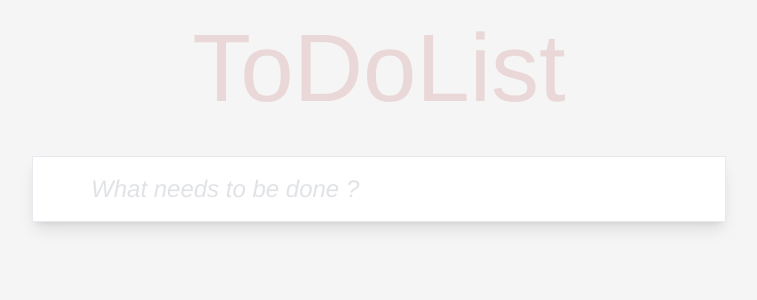
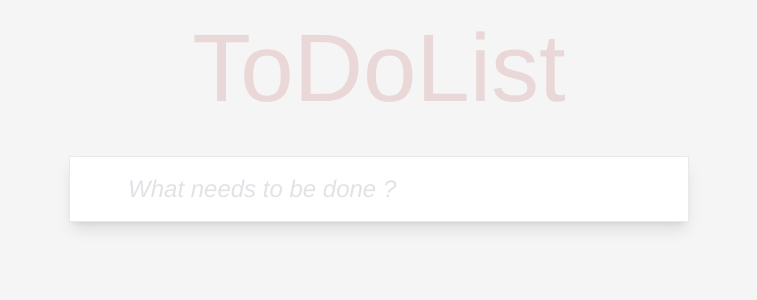
Before and after one commit to ShvydchenkoAndrii/todo-with-NextJs, a Next.js app: page / in a window 1280 px wide. Shown: the top 300 px of the page, without its empty margins (261-1018 px from the left). Built offline with nearby package versions, Linux system fonts and the light colour scheme.

Commit message:
added responsive

```diff
--- a/pages/index.js
+++ b/pages/index.js
@@ -179,7 +179,7 @@ export default function ToDo() {
     <>
       <div className="flex flex-col items-center gap-10 py-5 font-sans">
         <div>
-          <h1 className="text-h1 text-8xl">ToDoList</h1>
+          <h1 className="text-h1 text-4xl lg:text-8xl md:text-6xl">ToDoList</h1>
         </div>
         <div className="bg-white shadow-lg border border-gray border-opacity-20">
           <div className="flex flex-row justify-center items-center">
@@ -196,9 +196,9 @@ export default function ToDo() {
               ▾
             </span>
             <input
-              className="placeholder:text-2xl placeholder:italic font-sans text-2xl py-16 pr-16 pl-5 focus:outline-0 font-normal placeholder:opacity-30"
+              className="placeholder:text-2xl placeholder:italic font-sans text-2xl
+              py-16 pr-16 pl-5 focus:outline-0 font-normal placeholder:opacity-30 w-340 md:w-640"
               typeof="text"
-              size={42}
               id="textInp"
               ref={txtInput}
               placeholder="What needs to be done ?"
@@ -213,8 +213,8 @@ export default function ToDo() {
         </div>
         {state.items.length > 0 ? (
           <>
-            <div className="bg-white shadow-inner border border-gray border-opacity-25 relative w-144 h-1 -top-10 "></div>
-            <div className="bg-white shadow-inner border border-gray border-opacity-25 relative w-128 h-5 -top-20 z-0"></div>
+            <div className="bg-white shadow-inner border border-gray border-opacity-25 relative md:w-144 w-400 h-1 -top-10 "></div>
+            <div className="bg-white shadow-inner border border-gray border-opacity-25 relative md:w-128 w-390 h-5 -top-20 z-0"></div>
           </>
         ) : null}
       </div>
--- a/tailwind.config.js
+++ b/tailwind.config.js
@@ -29,8 +29,12 @@ module.exports = {
     },
     extend: {
       spacing: {
+        340: "340px",
+        390: "403px",
+        400: "404px",
         128: "628px",
-        144: "630px",
+        144: "629px",
+        640: "580px",
       },
       borderOpacity: {
         10: "0.1",
@@ -51,7 +55,7 @@ module.exports = {
         64: "64px",
       },
       outlineWidth: {
-        1: "1px"
+        1: "1px",
       },
     },
   },
```
